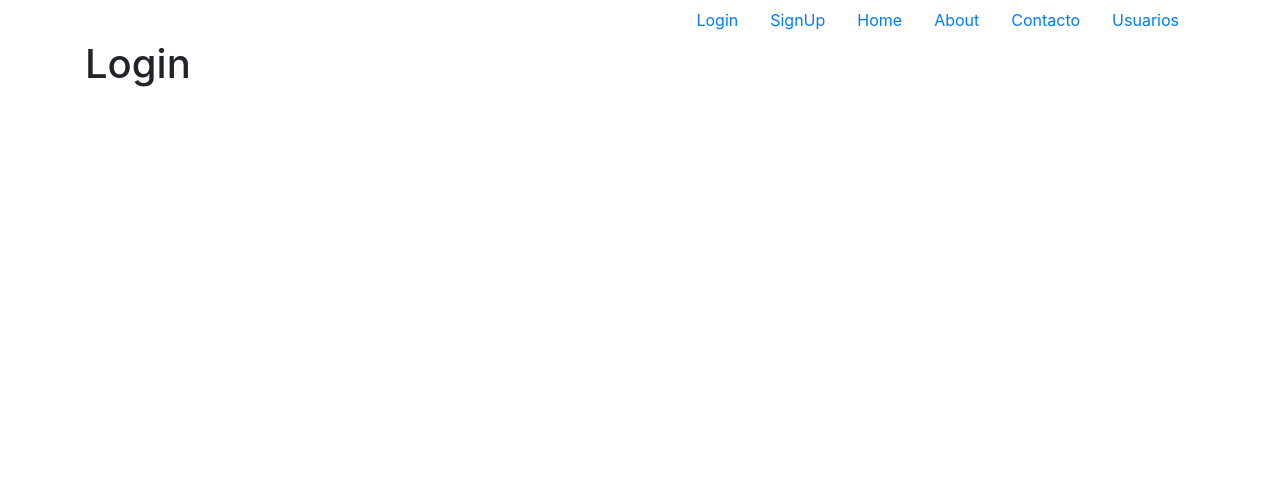
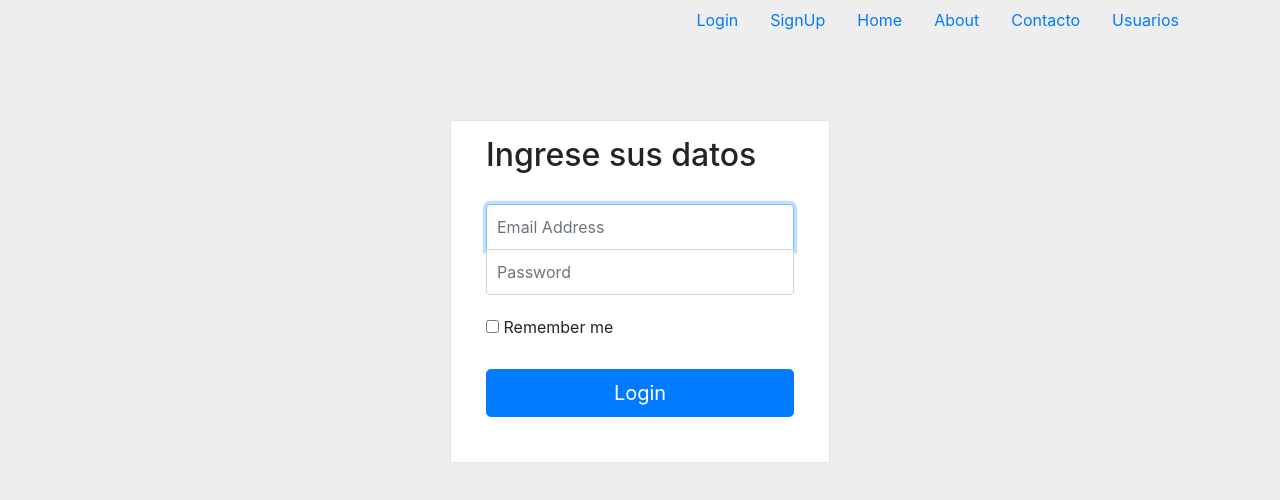
Before and after one commit to juanca84/vue-rutas-01, a Vue app: page /login in a window 1280 px wide. Shown: the top 500 px of the page. Built offline with nearby package versions, Linux system fonts and the light colour scheme.

Commit message:
Adición de login a proyecto

```diff
--- a/src/views/Login.vue
+++ b/src/views/Login.vue
@@ -1,7 +1,16 @@
+// url de login https://codepen.io/ace-subido/pen/Cuiep
 <template>
-    <div>
-        <h1>Login</h1>
-    </div>
+  <div class="wrapper">
+    <form class="form-signin">
+      <h2 class="form-signin-heading">Ingrese sus datos</h2>
+      <input type="text" class="form-control" name="username" placeholder="Email Address" required="" autofocus="" />
+      <input type="password" class="form-control" name="password" placeholder="Password" required=""/>
+      <label class="checkbox">
+        <input type="checkbox" value="remember-me" id="rememberMe" name="rememberMe"> Remember me
+      </label>
+      <button class="btn btn-lg btn-primary btn-block" type="submit">Login</button>
+    </form>
+  </div>
 </template>
 
 <script>
@@ -10,6 +19,51 @@
     }
 </script>
 
-<style lang="scss" scoped>
+<style>
+body {
+	background: #eee !important;
+}
+
+.wrapper {
+	margin-top: 80px;
+  margin-bottom: 80px;
+}
+
+.form-signin {
+  max-width: 380px;
+  padding: 15px 35px 45px;
+  margin: 0 auto;
+  background-color: #fff;
+  border: 1px solid rgba(0,0,0,0.1);
+}
+
+.form-signin-heading,
+.checkbox {
+    margin-bottom: 30px;
+}
+
+.checkbox {
+    font-weight: normal;
+}
+
+.form-control {
+    position: relative;
+    font-size: 16px;
+    height: auto;
+    padding: 10px;
+    @include box-sizing(border-box);
+}
+
+input[type="text"] {
+    margin-bottom: -1px;
+    border-bottom-left-radius: 0;
+    border-bottom-right-radius: 0;
+}
+
+input[type="password"] {
+    margin-bottom: 20px;
+    border-top-left-radius: 0;
+    border-top-right-radius: 0;
+}
 
 </style>
```
